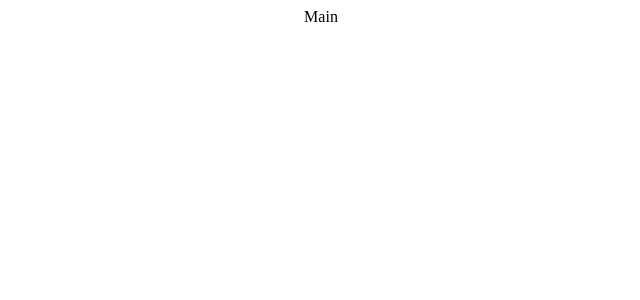
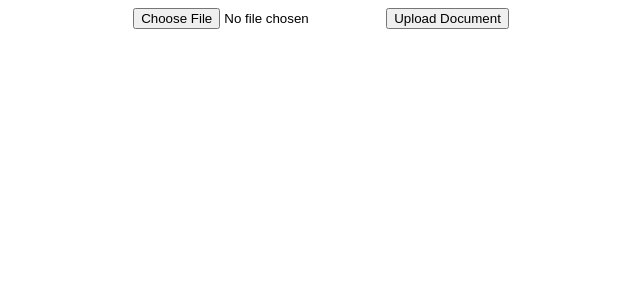
Before and after one commit to Presho99/job-hunter, a React (Create React App) app: page / in a window 1280 px wide. Shown: the top 300 px of the page, without its empty margins (319-959 px from the left). Built offline with nearby package versions, Linux system fonts and the light colour scheme.

Commit message:
Add document upload functionality

```diff
--- a/src/App.js
+++ b/src/App.js
@@ -1,10 +1,15 @@
-import Main from './components/Main';
+import React, {useState} from 'react';
+import Doc from './components/Doc';
 import './App.css';
 
 function App() {
+  const handleDocumentUpload = () => {
+    console.log("CV Uploaded")
+  }
+
   return (
     <div className="App">
-      <Main/>
+      <Doc handleUpload={handleDocumentUpload}/>
 
     </div>
   );
--- a/src/components/Doc.js
+++ b/src/components/Doc.js
@@ -1,9 +1,27 @@
-import React from 'react'
+import React, { useState } from "react";
 
-function Doc() {
-  return (
-    <div>Doc</div>
-  )
+function Doc({handleUpload}) {
+  const [document, setDocument] = useState(null);
+
+  const handleFileChange = (e) => {
+    const file = e.target.files[0]
+    setDocument(file)
+  }
+
+  const handleUploadClick = () => {
+    if(document){
+      handleUpload(document)
+      // Clear the selected document after upload
+      setDocument(null)
+    }else {
+      console.error("No document selected.")
+    }
+  }
+
+  return <div className="doc">
+    <input type="file"  onChange={handleFileChange}/>
+    <button onClick={handleUploadClick}>Upload Document</button>
+  </div>;
 }
 
-export default Doc
+export default Doc;
--- a/src/components/Main.js
+++ /dev/null
@@ -1,12 +0,0 @@
-import React from 'react'
-import Correction from './Correction'
-import Score from './Score'
-import Keywords from './Keywords'
-
-function Main() {
-  return (
-    <div>Main</div>
-  )
-}
-
-export default Main
```
